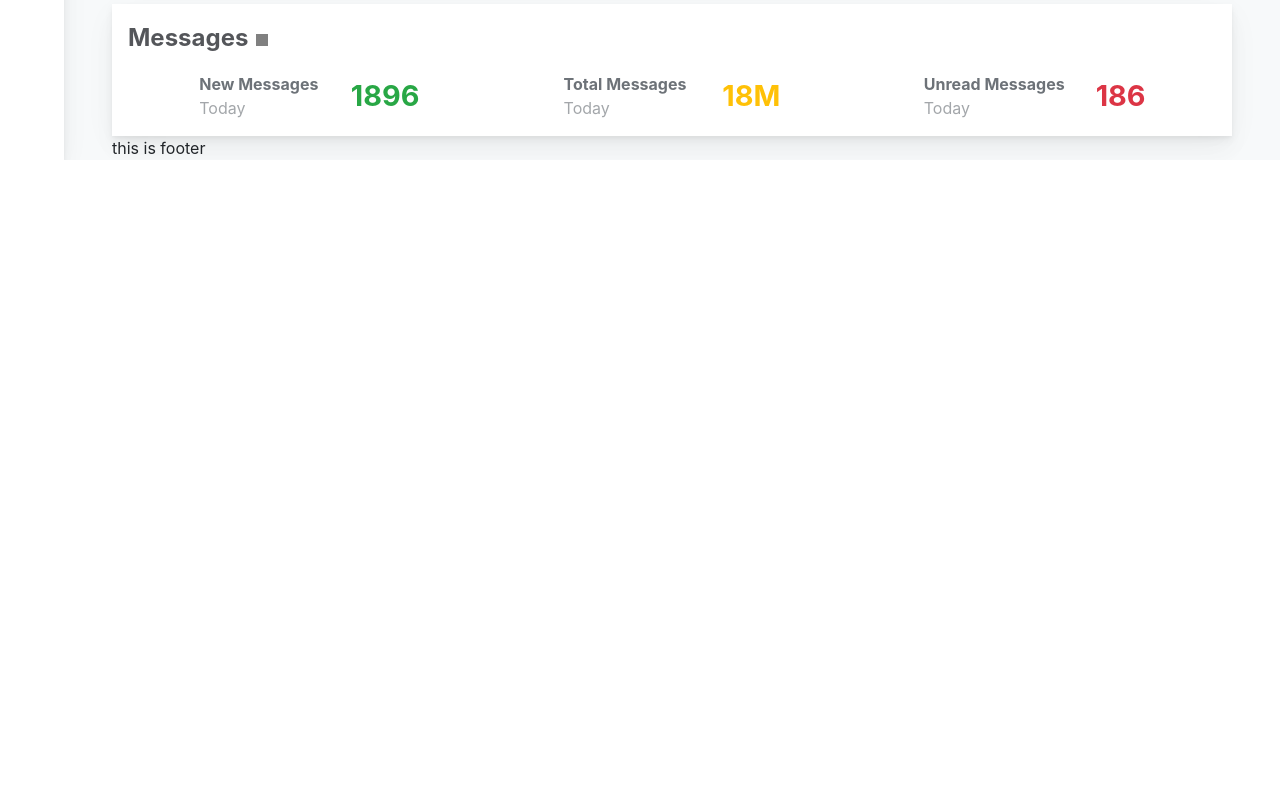
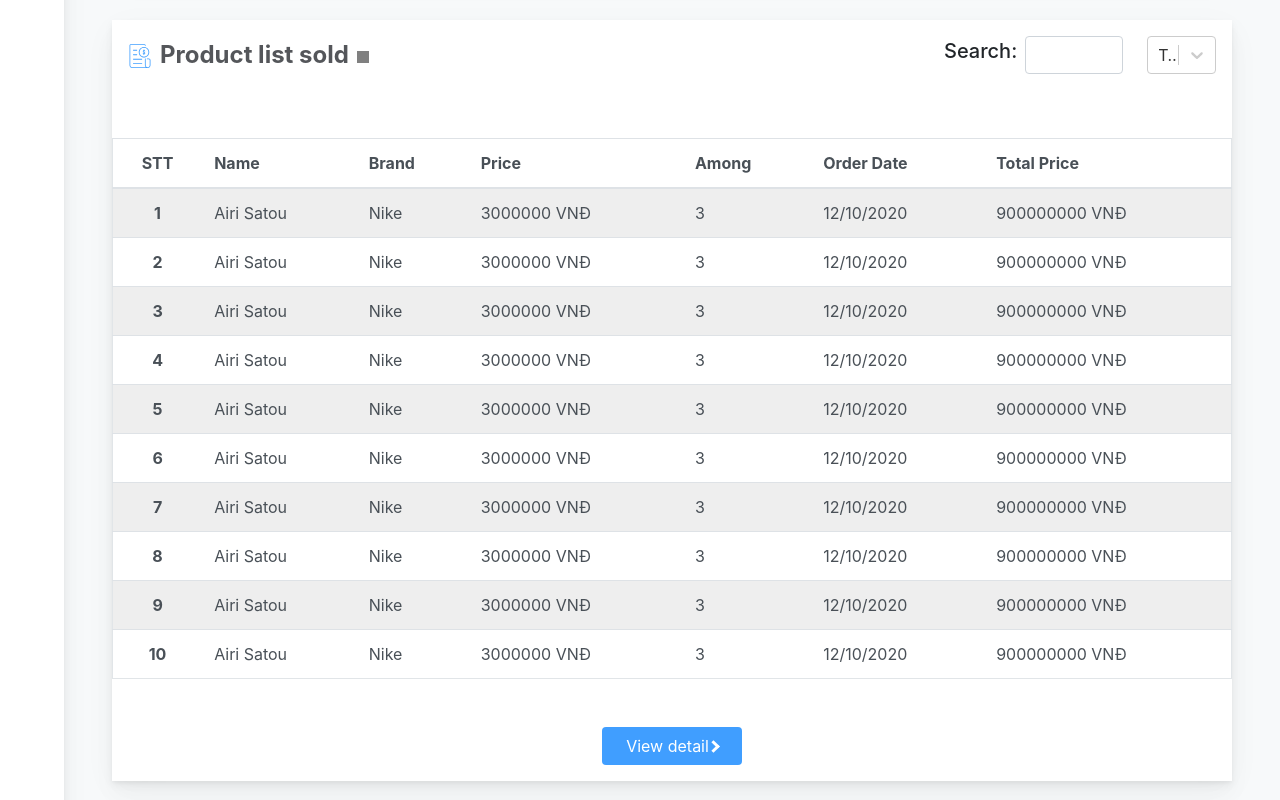
Before and after one commit to hainguyen0910/shoes-shop-admin, a React app: page / in a window 1280 px wide. Shown: the part 1160-1960 px from the top of the page. Before the commit the page ends 1320 px from the top, so only its background shows below. Built offline with nearby package versions, Linux system fonts and the light colour scheme; grey boxes are pictures that could not be loaded.

Commit message:
table product overview

```diff
--- a/src/components/Overview/index.jsx
+++ b/src/components/Overview/index.jsx
@@ -3,12 +3,14 @@ import portraitIcon from 'Assets/img/portrait.svg';
 import monitorIcon from 'Assets/img/monitor.svg';
 import focusIcon from 'Assets/img/focus.svg';
 import sneakersIcon from 'Assets/img/sneakers.svg';
+import billIcon from 'Assets/img/bill.svg';
 import soldIcon from 'Assets/img/sold.svg';
 import OrderChart from 'Components/OrderChart';
 import PageTitle from 'Components/PageTitle';
 import Tooltip from 'Components/Tooltip';
 import CardOverview from 'Components/CardOverview';
 import SimpleCard from 'Components/SimpleCard';
+import TableProduct from 'Components/TableProduct';
 import React from 'react';
 import Select from 'react-select';
 
@@ -56,6 +58,89 @@ const optionsSelect = [
   { value: 'month', label: 'Month' },
   { value: 'year', label: 'Year' },
   { value: 'all', label: 'All' },
+];
+
+const dataTable = [
+  {
+    name: 'Airi Satou',
+    brand: 'Nike',
+    price: '3000000 VNĐ',
+    among: 3,
+    orderDate: '12/10/2020',
+    totalPrice: '900000000 VNĐ',
+  },
+  {
+    name: 'Airi Satou',
+    brand: 'Nike',
+    price: '3000000 VNĐ',
+    among: 3,
+    orderDate: '12/10/2020',
+    totalPrice: '900000000 VNĐ',
+  },
+  {
+    name: 'Airi Satou',
+    brand: 'Nike',
+    price: '3000000 VNĐ',
+    among: 3,
+    orderDate: '12/10/2020',
+    totalPrice: '900000000 VNĐ',
+  },
+  {
+    name: 'Airi Satou',
+    brand: 'Nike',
+    price: '3000000 VNĐ',
+    among: 3,
+    orderDate: '12/10/2020',
+    totalPrice: '900000000 VNĐ',
+  },
+  {
+    name: 'Airi Satou',
+    brand: 'Nike',
+    price: '3000000 VNĐ',
+    among: 3,
+    orderDate: '12/10/2020',
+    totalPrice: '900000000 VNĐ',
+  },
+  {
+    name: 'Airi Satou',
+    brand: 'Nike',
+    price: '3000000 VNĐ',
+    among: 3,
+    orderDate: '12/10/2020',
+    totalPrice: '900000000 VNĐ',
+  },
+  {
+    name: 'Airi Satou',
+    brand: 'Nike',
+    price: '3000000 VNĐ',
+    among: 3,
+    orderDate: '12/10/2020',
+    totalPrice: '900000000 VNĐ',
+  },
+  {
+    name: 'Airi Satou',
+    brand: 'Nike',
+    price: '3000000 VNĐ',
+    among: 3,
+    orderDate: '12/10/2020',
+    totalPrice: '900000000 VNĐ',
+  },
+  {
+    name: 'Airi Satou',
+    brand: 'Nike',
+    price: '3000000 VNĐ',
+    among: 3,
+    orderDate: '12/10/2020',
+    totalPrice: '900000000 VNĐ',
+  },
+  {
+    name: 'Airi Satou',
+    brand: 'Nike',
+    price: '3000000 VNĐ',
+    among: 3,
+    orderDate: '12/10/2020',
+    totalPrice: '900000000 VNĐ',
+  },
 ];
 
 function index() {
@@ -223,6 +308,26 @@ function index() {
           />
         </div>
       </div>
+
+      <div className="bg-white table-wrapper">
+        <TableProduct
+          title="Product list sold"
+          data={dataTable}
+          iconTitle={billIcon}
+        />
+
+        <div className="view-detail-table-product pb-3 d-flex justify-content-center">
+          <div className="d-flex justify-content-center text-center rm-border w-50">
+            <button
+              className="btn btn-view-detail d-flex align-items-center justify-content-center w-25"
+              type="button"
+            >
+              View detail <i className="arrow right" />
+            </button>
+          </div>
+        </div>
+      </div>
+
       <div className="card-revenue d-flex flex-column">
         <span className="title-chart-overview d-flex align-items-center mb-3">
           <span className="mr-2 title-chart-order">Messages</span>
--- a/src/components/Overview/style.scss
+++ b/src/components/Overview/style.scss
@@ -27,7 +27,6 @@
 .title-chart-order {
   font-size: $fs-3;
   font-weight: bold;
-  // opacity: 0.9;
   color: $lightSlate-gray-color;
 }
 
@@ -63,3 +62,38 @@
     0 0.25rem 0.53125rem rgba(4, 9, 20, 0.05),
     0 0.125rem 0.1875rem rgba(4, 9, 20, 0.03);
 }
+
+.view-detail-table-product {
+  .arrow {
+    border: solid $white-color;
+    border-width: 0 3px 3px 0;
+    display: inline-block;
+    padding: 3px;
+  }
+
+  .right {
+    transform: rotate(-45deg);
+    -webkit-transform: rotate(-45deg);
+  }
+  .btn-view-detail {
+    background-color: $primary-color;
+    color: $white-color;
+    transition: all 0.3s;
+    &:hover {
+      color: $white-color;
+      transform: scale(1.1);
+      box-shadow: 0 0.46875rem 2.1875rem rgba(4, 9, 20, 0.03),
+        0 0.9375rem 1.40625rem rgba(4, 9, 20, 0.03),
+        0 0.25rem 0.53125rem rgba(4, 9, 20, 0.05),
+        0 0.125rem 0.1875rem rgba(4, 9, 20, 0.03);
+      transition: all 0.3s;
+    }
+  }
+}
+
+.table-wrapper {
+  box-shadow: 0 0.46875rem 2.1875rem rgba(4, 9, 20, 0.03),
+    0 0.9375rem 1.40625rem rgba(4, 9, 20, 0.03),
+    0 0.25rem 0.53125rem rgba(4, 9, 20, 0.05),
+    0 0.125rem 0.1875rem rgba(4, 9, 20, 0.03);
+}
--- /dev/null
+++ b/src/components/TableProduct/index.jsx
@@ -0,0 +1,94 @@
+import React from 'react';
+import Select from 'react-select';
+import frequencyIcon from 'Assets/img/frequency.svg';
+import aboutIcon from 'Assets/img/about.svg';
+
+import Tooltip from 'Components/Tooltip';
+import { Table } from 'reactstrap';
+
+import './style.scss';
+
+const optionsSelect = [
+  { value: 'today', label: 'Today' },
+  { value: 'week', label: 'Week' },
+  { value: 'month', label: 'Month' },
+  { value: 'year', label: 'Year' },
+  { value: 'all', label: 'All' },
+];
+
+function index(props) {
+  const { title, data, iconTitle } = props;
+
+  const renderDataTable = (_data) => {
+    let xhtml = null;
+    xhtml = _data.map((item, _index) => (
+      <tr key={_index} className={(_index + 1) % 2 !== 0 ? 'even' : ''}>
+        <th scope="row" className="text-center">
+          {_index + 1}
+        </th>
+        <td>{item.name}</td>
+        <td>{item.brand}</td>
+        <td>{item.price}</td>
+        <td>{item.among}</td>
+        <td>{item.orderDate}</td>
+        <td>{item.totalPrice}</td>
+      </tr>
+    ));
+    return xhtml;
+  };
+
+  return (
+    <div className="table-product-list bg-white mt-5">
+      <div className="title-table d-flex align-items-center justify-content-between">
+        <div className="d-flex align-items-center w-75">
+          <div className="title-icon-wrapper ">
+            <img
+              src={!iconTitle ? frequencyIcon : iconTitle}
+              alt=""
+              className="title-table-icon"
+            />
+          </div>
+          <div className="d-flex align-items-center">
+            <span className="mx-2">{title}</span>
+            <Tooltip
+              content="This is a descriptive of messages and its status by week, month or year."
+              position="right"
+            >
+              <img src={aboutIcon} alt="" className="order-about-icon" />
+            </Tooltip>
+          </div>
+        </div>
+
+        <div className="w-25 d-flex justify-content-end">
+          <div className="d-flex align-items-center mr-4">
+            <h5 className="mr-2">Search:</h5>
+            <input type="search" className="form-control" />
+          </div>
+          <Select
+            options={optionsSelect}
+            className="w-50"
+            defaultValue={optionsSelect[0]}
+            // onChange={handleOnChangType}
+          />
+        </div>
+      </div>
+
+      <Table>
+        <thead>
+          <tr>
+            <th className="text-center">STT</th>
+            <th>Name</th>
+            <th>Brand</th>
+            <th>Price</th>
+            <th>Among</th>
+            <th>Order Date</th>
+            <th>Total Price</th>
+          </tr>
+        </thead>
+        <tbody>{renderDataTable(data)}</tbody>
+      </Table>
+    </div>
+  );
+}
+
+export default index;
--- /dev/null
+++ b/src/components/TableProduct/style.scss
@@ -0,0 +1,44 @@
+@import 'assets/styles/helpers/variables';
+
+.table-product-list {
+  padding: 1rem 0;
+  .title-table-icon {
+    width: 24px;
+    height: 24px;
+    filter: invert(49%) sepia(95%) saturate(1142%) hue-rotate(188deg)
+      brightness(100%) contrast(103%);
+  }
+  .title-table {
+    padding: 0 1rem;
+    padding-bottom: 2rem;
+    span {
+      font-size: $fs-3;
+      font-weight: bold;
+      color: $lightSlate-gray-color;
+    }
+  }
+  .table {
+    margin: 2rem 0;
+    color: $text-color-1 !important;
+    tr.even {
+      background-color: #eee;
+    }
+    tr {
+      &:hover {
+        background-color: #e0f3ff;
+      }
+    }
+    tbody,
+    thead {
+      tr {
+        padding: 0 !important;
+        margin: 0.75rem !important;
+        border-left: 1px solid #e1e5e8;
+        border-right: 1px solid #e1e5e8;
+        &:last-child {
+          border-bottom: 1px solid #e1e5e8;
+        }
+      }
+    }
+  }
+}
```
Also changed, not shown: src/assets/img/bill.svg (added), src/assets/img/frequency.svg (added).
